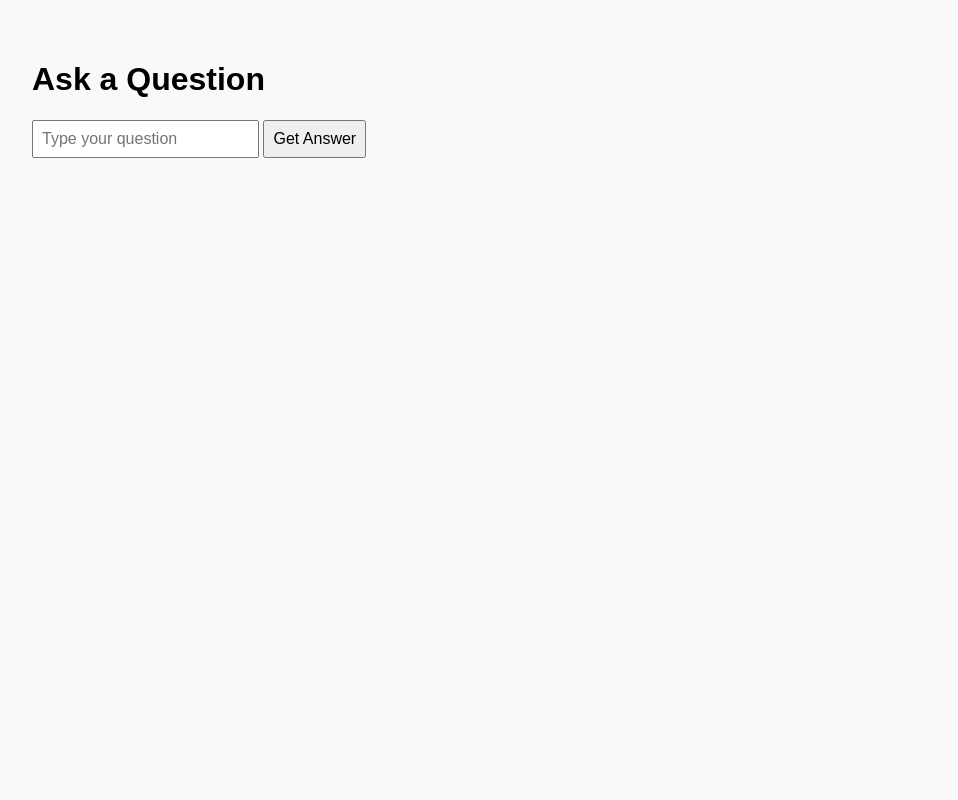
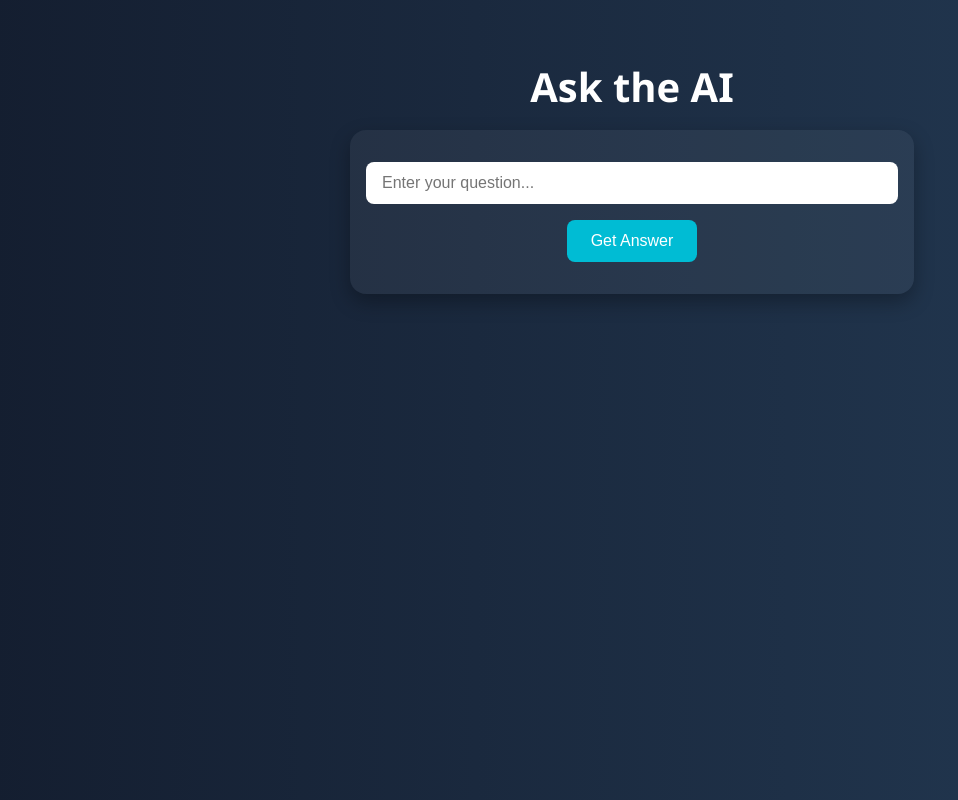
Before and after one commit to aiagentia/QuestionAgent, a website: page index.html in a window 1280 px wide. Shown: the whole page, without its empty margins (8-966 px from the left). Drawn offline with Linux system fonts and the light colour scheme.

Commit message:
Update index.html

```diff
--- a/index.html
+++ b/index.html
@@ -2,33 +2,90 @@
 <html lang="en">
 <head>
   <meta charset="UTF-8">
-  <title>AI Q&A</title>
+  <title>Ask AI</title>
   <style>
     body {
-      font-family: Arial, sans-serif;
+      margin: 0;
       padding: 2rem;
-      background: #f9f9f9;
+      font-family: 'Segoe UI', Tahoma, Geneva, Verdana, sans-serif;
+      background: linear-gradient(to right, #141e30, #243b55);
+      color: #ffffff;
+      display: flex;
+      flex-direction: column;
+      align-items: center;
     }
-    input, button {
-      padding: 0.5rem;
+
+    h1 {
+      font-size: 2.5rem;
+      margin-bottom: 1rem;
+    }
+
+    form {
+      display: flex;
+      flex-direction: column;
+      align-items: center;
+      gap: 1rem;
+      width: 100%;
+      max-width: 500px;
+      background: rgba(255, 255, 255, 0.05);
+      padding: 2rem;
+      border-radius: 16px;
+      box-shadow: 0 8px 20px rgba(0, 0, 0, 0.3);
+    }
+
+    input[type="text"] {
+      width: 100%;
+      padding: 0.75rem 1rem;
+      border: none;
+      border-radius: 8px;
       font-size: 1rem;
     }
+
+    button {
+      padding: 0.75rem 1.5rem;
+      font-size: 1rem;
+      color: #fff;
+      background: #00bcd4;
+      border: none;
+      border-radius: 8px;
+      cursor: pointer;
+      transition: background 0.3s ease;
+    }
+
+    button:hover {
+      background: #0097a7;
+    }
+
     .result {
       margin-top: 2rem;
+      text-align: center;
+      max-width: 600px;
+    }
+
+    #answer {
       font-size: 1.2rem;
+      margin-bottom: 1rem;
+    }
+
+    #image {
+      max-width: 100%;
+      border-radius: 12px;
+      box-shadow: 0 4px 12px rgba(0, 0, 0, 0.4);
+      display: none;
     }
   </style>
 </head>
 <body>
-  <h1>Ask a Question</h1>
+  <h1>Ask the AI</h1>
+
   <form id="askForm">
-    <input type="text" id="question" placeholder="Type your question" required />
+    <input type="text" id="question" placeholder="Enter your question..." required />
     <button type="submit">Get Answer</button>
   </form>
 
   <div id="responseContainer" class="result" style="display: none;">
     <p id="answer"></p>
-    <img id="image" style="max-width: 100%; margin-top: 1rem; border-radius: 12px; display: none;" />
+    <img id="image" />
   </div>
 
   <script>
```
